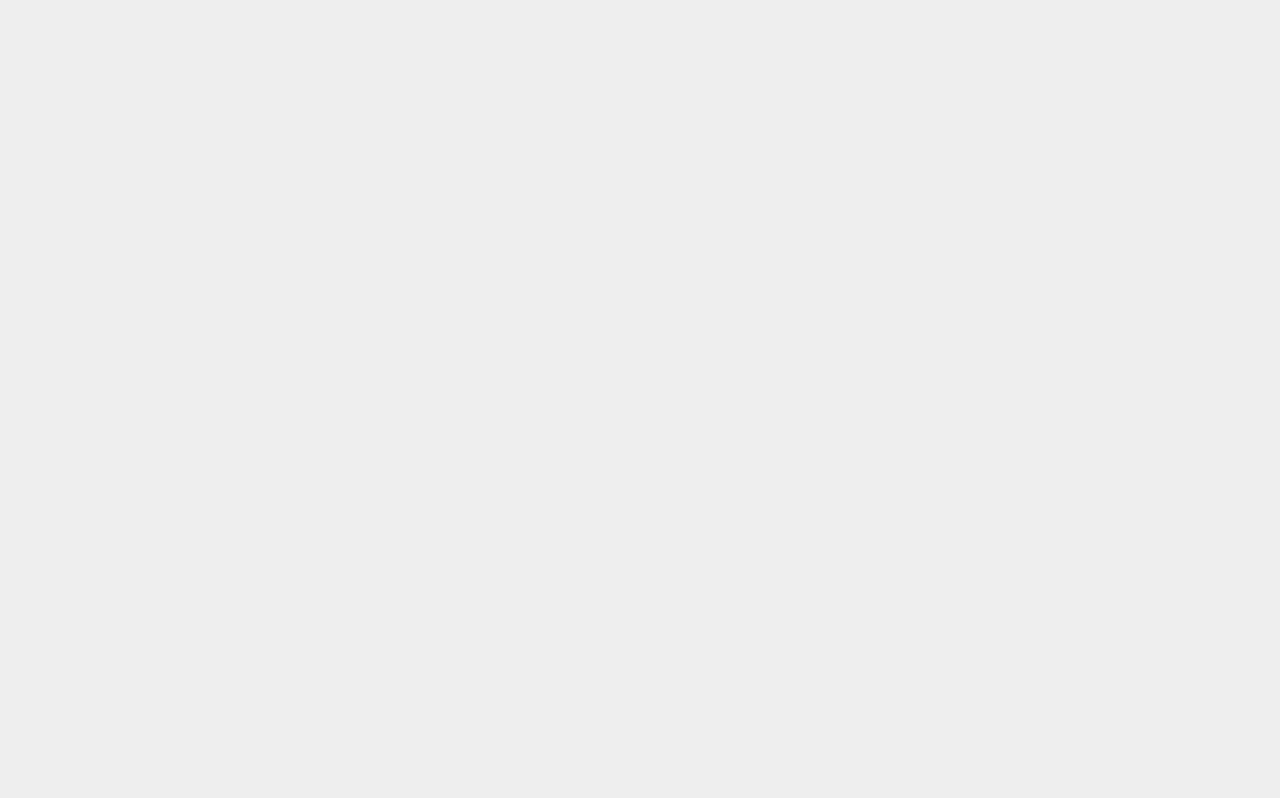
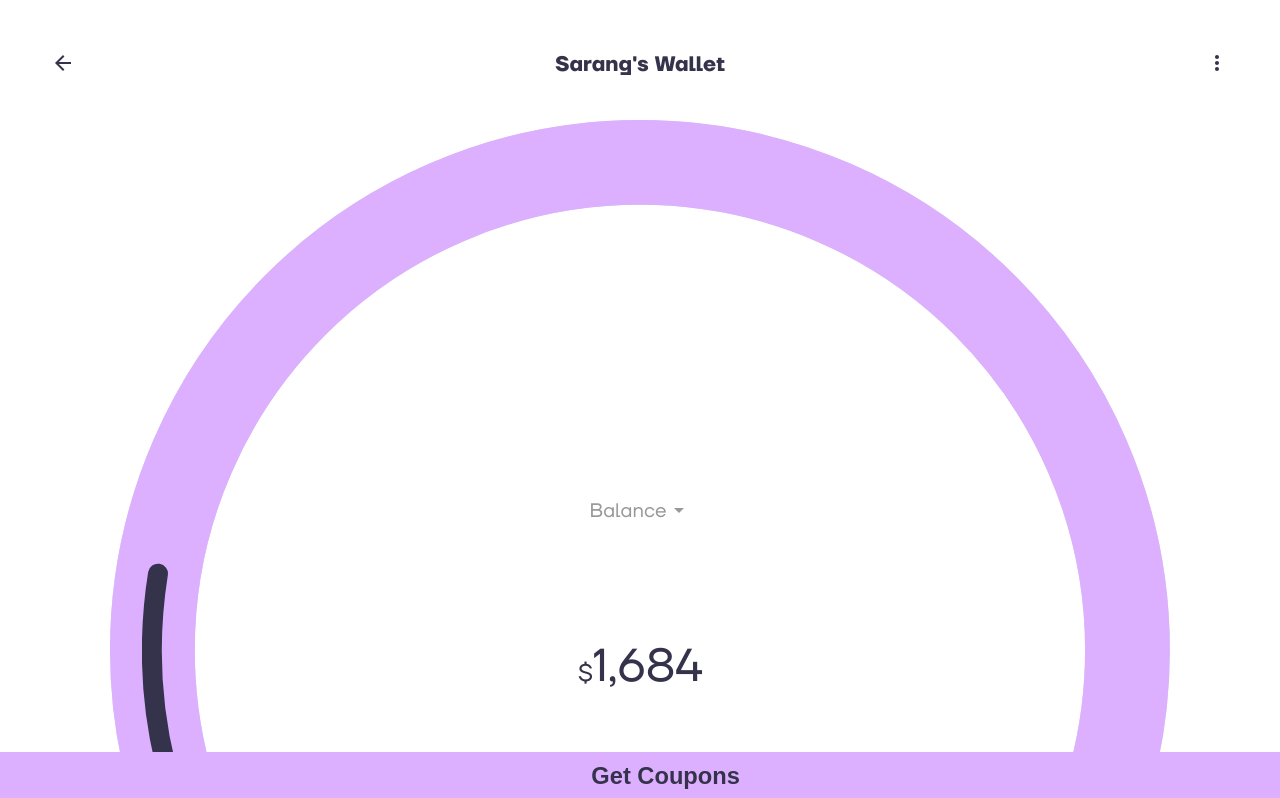
Before and after one commit to HADES-01/portigo, a React (Create React App) app: page /portigo/wallet in a window 1280 px wide. Before the commit this address had no page. Shown: the top 798 px of the page. Built offline with nearby package versions, Linux system fonts and the light colour scheme; a web font is replaced by a local one.

Commit message:
Added a get coupons button

```diff
--- a/package.json
+++ b/package.json
@@ -29,7 +29,7 @@
     "test": "react-scripts test",
     "eject": "react-scripts eject",
     "predeploy": "npm run build",
-    "deploy": "gh-pages -d build "
+    "deploy": "gh-pages -d build"
   },
   "eslintConfig": {
     "extends": [
--- a/src/App.js
+++ b/src/App.js
@@ -9,7 +9,7 @@ import GamePage2 from "./pages/game/gamePage2";
 
 function App() {
   return (
-    <BrowserRouter>
+    <BrowserRouter basename="/portigo">
       <Routes>
         <Route path="/wallet" element={<Wallet />} />
         <Route path="/shops" element={<Shops />} />
--- a/src/components/gameCard/index.jsx
+++ b/src/components/gameCard/index.jsx
@@ -15,7 +15,7 @@ const GameCard = ({ item }) => {
         alt={item.title}
       />
       <Box className="library__card-details">
-        <Link overlay underline="none" href={item.gameSrc}>
+        <Link overlay underline="none" href={`.${item.gameSrc}`}>
           <p className="library__card-name" fontWeight="md">
             {item.gameName}
           </p>
--- a/src/pages/wallet/wallet.component.jsx
+++ b/src/pages/wallet/wallet.component.jsx
@@ -4,11 +4,11 @@ import {
   buildStyles,
 } from "react-circular-progressbar";
 import "react-circular-progressbar/dist/styles.css";
-import Link from "@mui/joy/Link";
 import ArrowBackIcon from "@mui/icons-material/ArrowBack";
 import ArrowDropDownIcon from "@mui/icons-material/ArrowDropDown";
 import MoreVertIcon from "@mui/icons-material/MoreVert";
 import SearchIcon from "@mui/icons-material/Search";
+import Link from "@mui/joy/Link";
 import "./wallet.styles.scss";
 import { useState } from "react";
 import { shops } from "../../data/shopList";
@@ -98,6 +98,11 @@ function Wallet() {
           ))}
         </div>
       </div>
+      <div className="wallet__button">
+        <Link href="./shops">
+          <button>Get Coupons</button>
+        </Link>
+      </div>
     </div>
   );
 }
--- a/src/pages/wallet/wallet.styles.scss
+++ b/src/pages/wallet/wallet.styles.scss
@@ -11,6 +11,29 @@
       font-size: 1.5em;
     }
   }
+
+  &__button {
+    position: fixed;
+    bottom: 0;
+    width: 120%;
+    transform: translateX(-10%);
+    background-color: white;
+// padding: 5px 0;
+    height: 6vh;
+    text-align: center;
+    a,button {
+      padding: 5px;
+      background-color: $clr-primary;
+      border: none;
+      outline: none;
+      font-size: 1.3em;
+      font-weight: $ff-700;
+      color: $font-color;
+      width: 100%;
+      height: 100%;
+    }
+  }
+
   &__money {
     padding-top: 40px;
     width: 90%;
```
Also changed, not shown: 1 other file (tests, documents, lock files or other folders).
